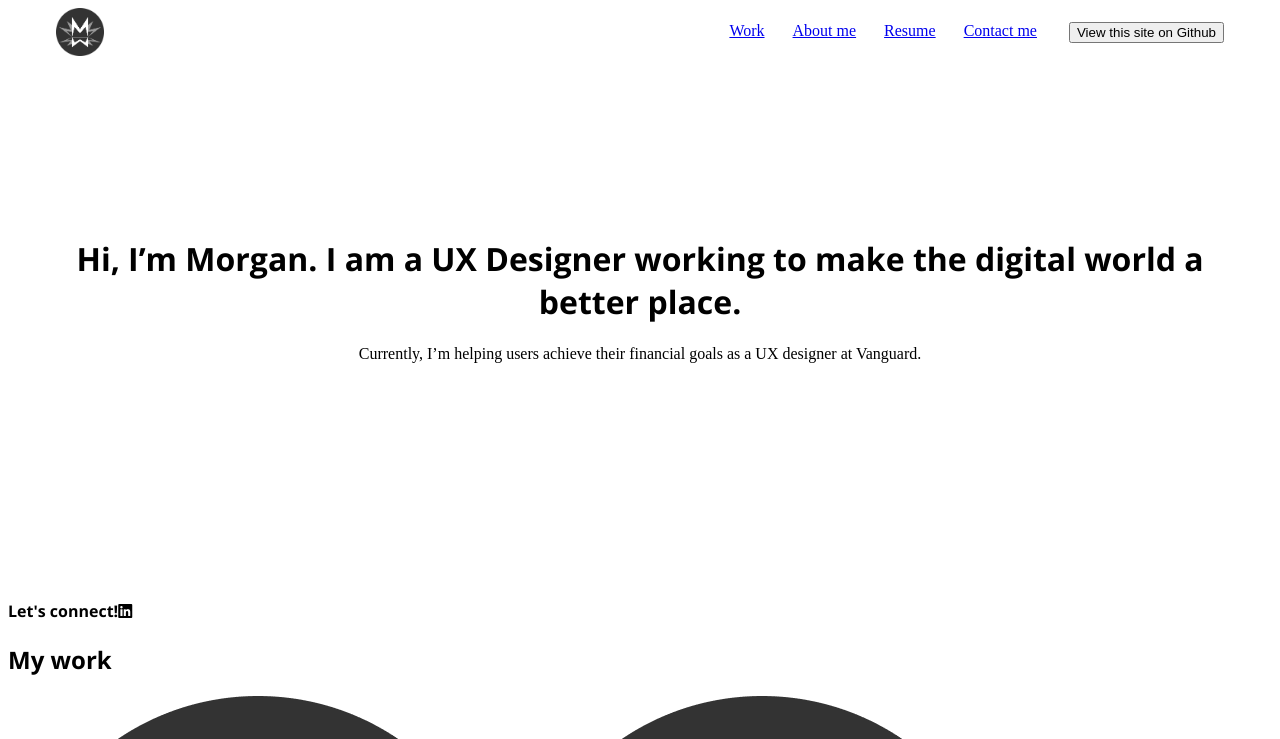
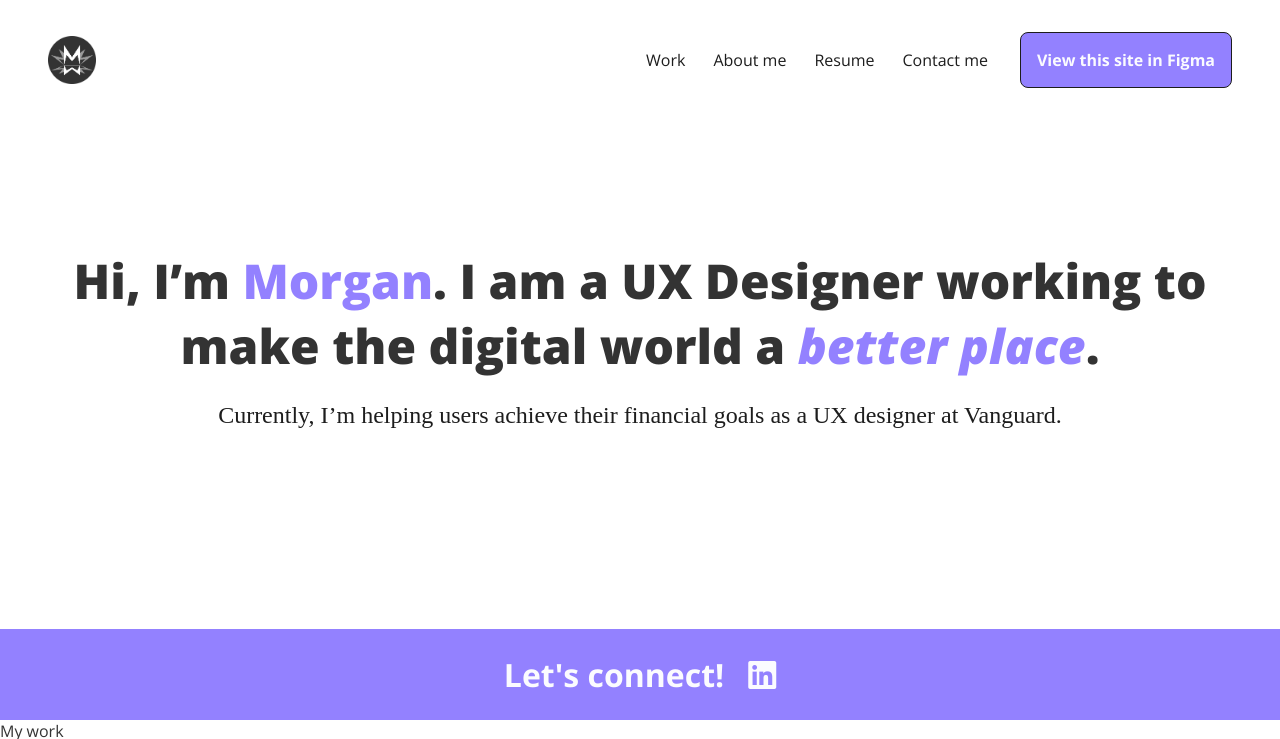
Before and after one commit to morganbrennanux/morganbrennanux.github.io, a plain HTML site: page index.html in a window 1280 px wide. Shown: the top 739 px of the page. Drawn offline with nearby package versions, Linux system fonts and the light colour scheme; a web font is replaced by a local one.

Commit message:
Continued CSS on nav and hero

```diff
--- a/index.html
+++ b/index.html
@@ -28,7 +28,7 @@
             <a href="#resume" class="menu-item">Resume</a>
             <a href="#contact-me" class="menu-item">Contact me</a>
         </section>
-      <button class="small" href="https://github.com/morganbrennanux?tab=repositories">View this site on Github</button>
+      <button class="small" href="https://github.com/morganbrennanux?tab=repositories">View this site in Figma</button>
     </section>
     </div>
 
@@ -40,7 +40,7 @@
 
     <!-- LinkedIn connect button -->
     <section class="lets-connect">
-      <h4>Let's connect!<i class="fa-brands fa-linkedin"></i></h4>
+      <h4><a href="https://www.linkedin.com/in/morgan-brennan/" class="linkedin" target="blank">Let's connect!<i class="fa-brands fa-linkedin"></i></a></h4>
     </section>
 
     <!-- my work section -->
--- a/style.css
+++ b/style.css
@@ -3,6 +3,26 @@
   --dark-grey: #333333;
   --white: #FBFBFF;
   --black: #1D1D1D;
+}
+html, body, div, span, applet, object, iframe,
+h1, h2, h3, h4, h5, h6, p, blockquote, pre,
+a, abbr, acronym, address, big, cite, code,
+del, dfn, em, img, ins, kbd, q, s, samp,
+small, strike, strong, sub, sup, tt, var,
+b, u, i, center,
+dl, dt, dd, ol, ul, li,
+fieldset, form, label, legend,
+table, caption, tbody, tfoot, thead, tr, th, td,
+article, aside, canvas, details, embed,
+figure, figcaption, footer, header, hgroup,
+menu, nav, output, ruby, section, summary,
+time, mark, audio, video {
+	margin: 0;
+	padding: 0;
+	border: 0;
+	font-size: 100%;
+	font: inherit;
+	vertical-align: baseline;
 }
 
 h1,
@@ -10,10 +30,13 @@ h2,
 h3,
 h4 {
   font-family: "open sans", sans-serif;
+  color: var(--dark-grey);
 }
 
 p {
   font-family: "esteban", serif;
+  font-size: 24px;
+  color: var(--black);
 }
 
 .topnav {
@@ -22,10 +45,12 @@ p {
   margin-right: 48px;
   justify-content: space-between;
   align-items: center;
+  padding-top: 32px;
 }
 
 .right-nav {
   display: flex;
+  align-items: center;
 }
 
 .menu {
@@ -33,7 +58,24 @@ p {
 }
 
 a.menu-item {
+  text-decoration: none;
+  font-family: "open sans", sans-serif;
+  font-size: 16px;
+  color: var(--black);
   padding-left: 24px;
+}
+
+button {
+  appearance: none;
+  box-shadow: none;
+  border: 1px solid var(--black);
+  font-family: "open sans", sans-serif;
+  font-weight: 700;
+  font-size: 16px;
+  color: var(--white);
+  background-color: var(--primary);
+  padding: 16px;
+  border-radius: 8px;
 }
 
 .logo {
@@ -49,3 +91,39 @@ div.hero {
   margin-right: 48px;
   text-align: center;
 }
+
+h1 {
+  font-weight: 800;
+  font-size: 48px;
+  padding-bottom: 24px;
+}
+
+span {
+  color: var(--primary);
+}
+
+span.italics {
+  font-style: italic;
+}
+
+section.lets-connect {
+  width: 100%;
+  background-color: var(--primary);
+}
+
+h4,
+a.linkedin {
+  text-decoration: none;
+  font-size: 32px;
+  font-weight: 700;
+  color: var(--white);
+  text-align: center;
+  padding-top: 24px;
+  padding-bottom: 24px;
+  cursor: pointer;
+}
+
+i {
+  padding-left: 24px;
+  color: var(--white);
+}
```
